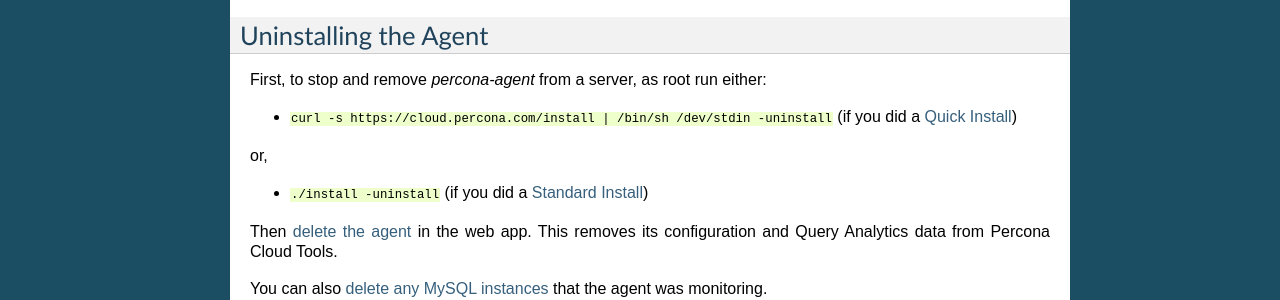
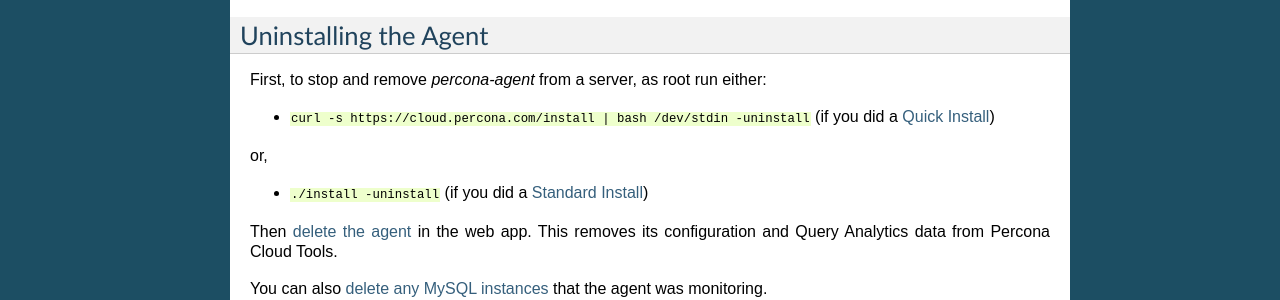
Before and after one commit to percona/cloud-tools, a Sphinx documentation site: the page built from doc/Install.rst, in a window 1280 px wide and 900 px high, scrolled down 2117 px. Shown: the part 375-675 px from the top of the window. Built offline with Sphinx 7.4.7, drawn with Linux system fonts in a browser that asks for light colours.

Commit message:
Problem with uninstall command, sh -> bash

```diff
--- a/doc/Install.rst
+++ b/doc/Install.rst
@@ -149,7 +149,7 @@
 
 First, to stop and remove *percona-agent* from a server, as root run either:
 
-* :sh:`curl -s https://cloud.percona.com/install | /bin/sh /dev/stdin -uninstall` (if you did a `Quick Install`_)
+* :sh:`curl -s https://cloud.percona.com/install | bash /dev/stdin -uninstall` (if you did a `Quick Install`_)
 
 or,
 
```
